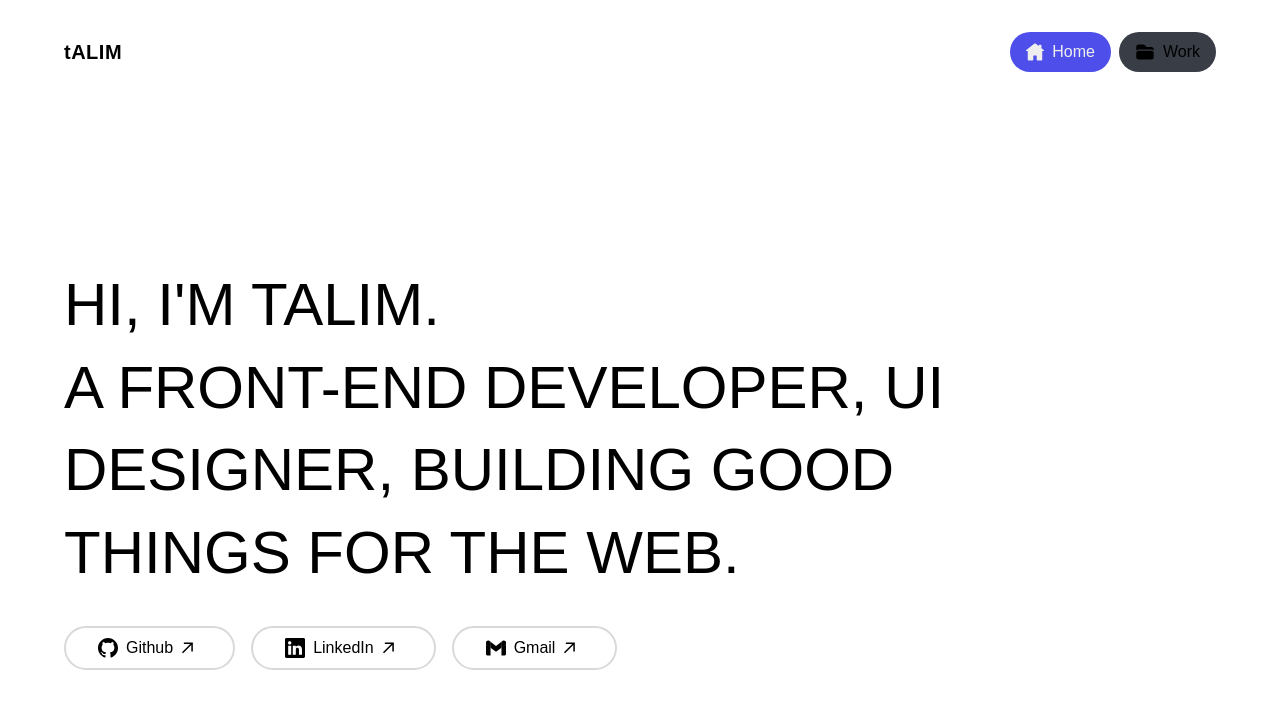
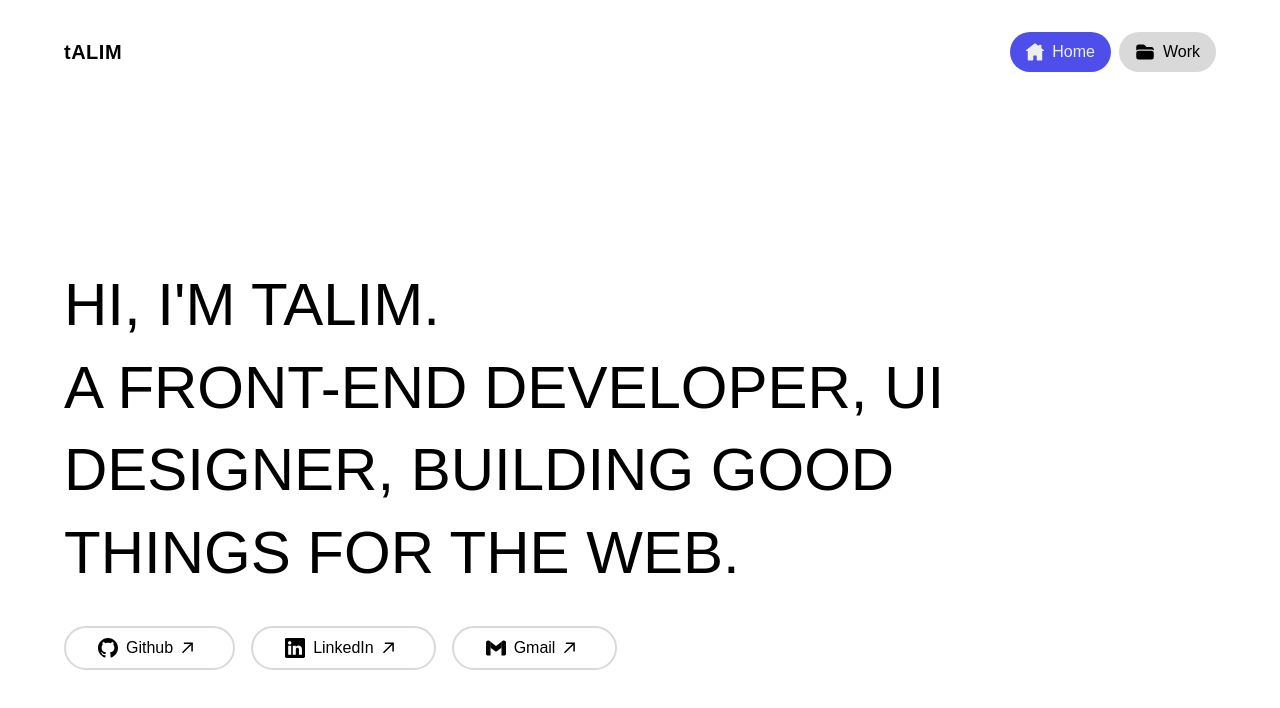
Before and after one commit to Md-Talim/Md-Talim, a Next.js app: page / in a window 1280 px wide. Shown: the top 708 px of the page. Built offline with nearby package versions, Linux system fonts and the light colour scheme.

Commit message:
Fix navlink bg

```diff
--- a/src/components/NavLink.tsx
+++ b/src/components/NavLink.tsx
@@ -17,7 +17,7 @@ const NavLink = ({ link, children }: Props) => {
       className={
         pathName === link
           ? 'flex items-center gap-2 rounded-full bg-primary px-4 py-2 text-lighter transition-[padding] hover:px-8'
-          : 'flex items-center gap-2 rounded-full bg-dark px-4 py-2 transition-all hover:px-8'
+          : 'flex items-center gap-2 rounded-full bg-light px-4 py-2 transition-all hover:px-8'
       }
       href={link}
     >
```
